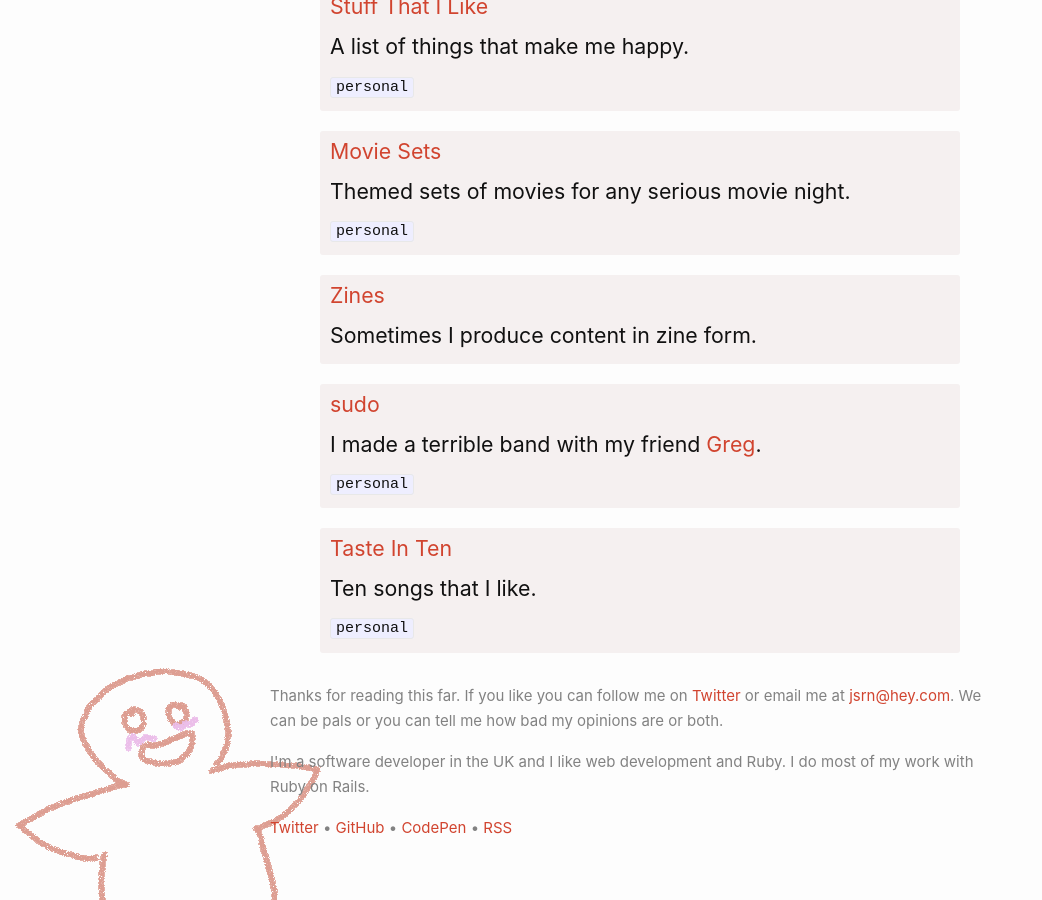
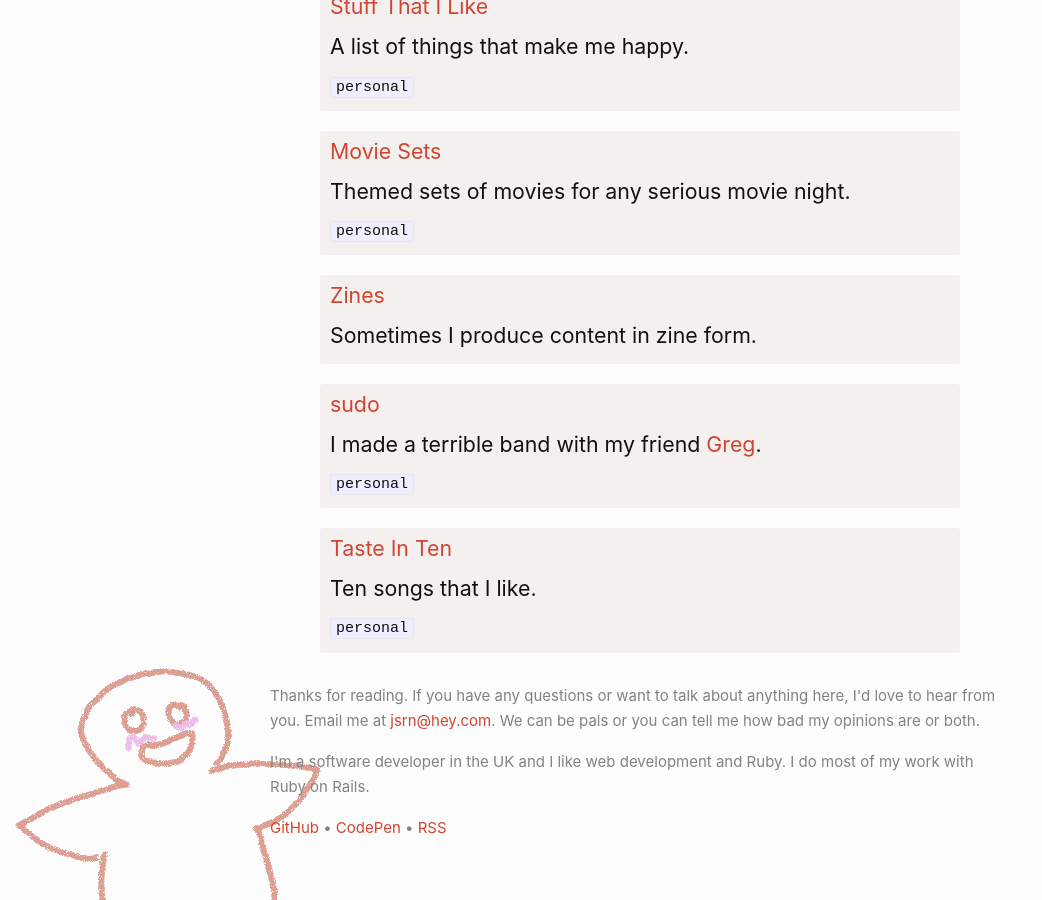
Before and after one commit to jsrn/jsrn.github.io, a Jekyll site: the page built from index.html, in a window 1280 px wide and 900 px high, scrolled down 2481 px. Shown: the whole window, without its empty margins (0-1042 px from the left). Built offline with Jekyll 4.4.1, drawn with Linux system fonts in a browser that asks for light colours.

Commit message:
De-emphasise Twitter

```diff
--- a/_includes/footer.html
+++ b/_includes/footer.html
@@ -6,12 +6,12 @@
   <div class="wrapper">
     <div class="footer-col-wrapper">
       <div class="footer-col footer-col-6">
-        <p>Thanks for reading this far. If you like you can follow me on <a href="https://twitter.com/zerosumjames">Twitter</a>  or email me at <a href="mailto:jsrn@hey.com">jsrn@hey.com</a>. We can be pals or you can tell me how bad my opinions are or both.</p>
+        <p>Thanks for reading. If you have any questions or want to talk about anything here, I'd love to hear from you. Email me at <a href="mailto:jsrn@hey.com">jsrn@hey.com</a>. We can be pals or you can tell me how bad my opinions are or both.</p>
 
         <p>{{- site.description | escape -}}</p>
 
         <p>
-          <a href="https://twitter.com/zerosumjames">Twitter</a> &bull; <a href="https://github.com/jsrn">GitHub</a> &bull; <a href="https://codepen.io/jsrn">CodePen</a> &bull; <a href="{{ 'feed.xml' | relative_url }}">RSS</a>
+          <a href="https://github.com/jsrn">GitHub</a> &bull; <a href="https://codepen.io/jsrn">CodePen</a> &bull; <a href="{{ 'feed.xml' | relative_url }}">RSS</a>
         </p>
       </div>
     </div>
```
